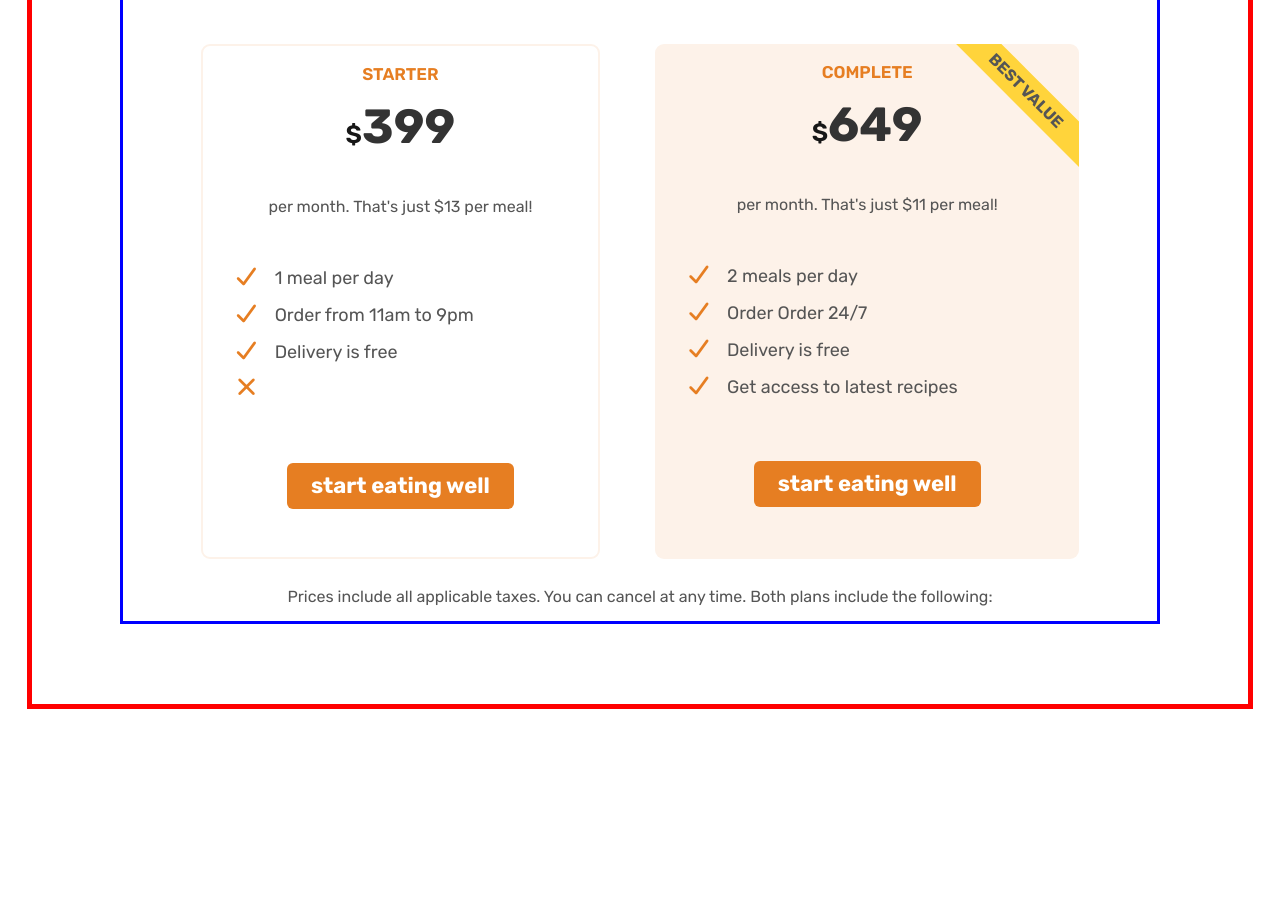
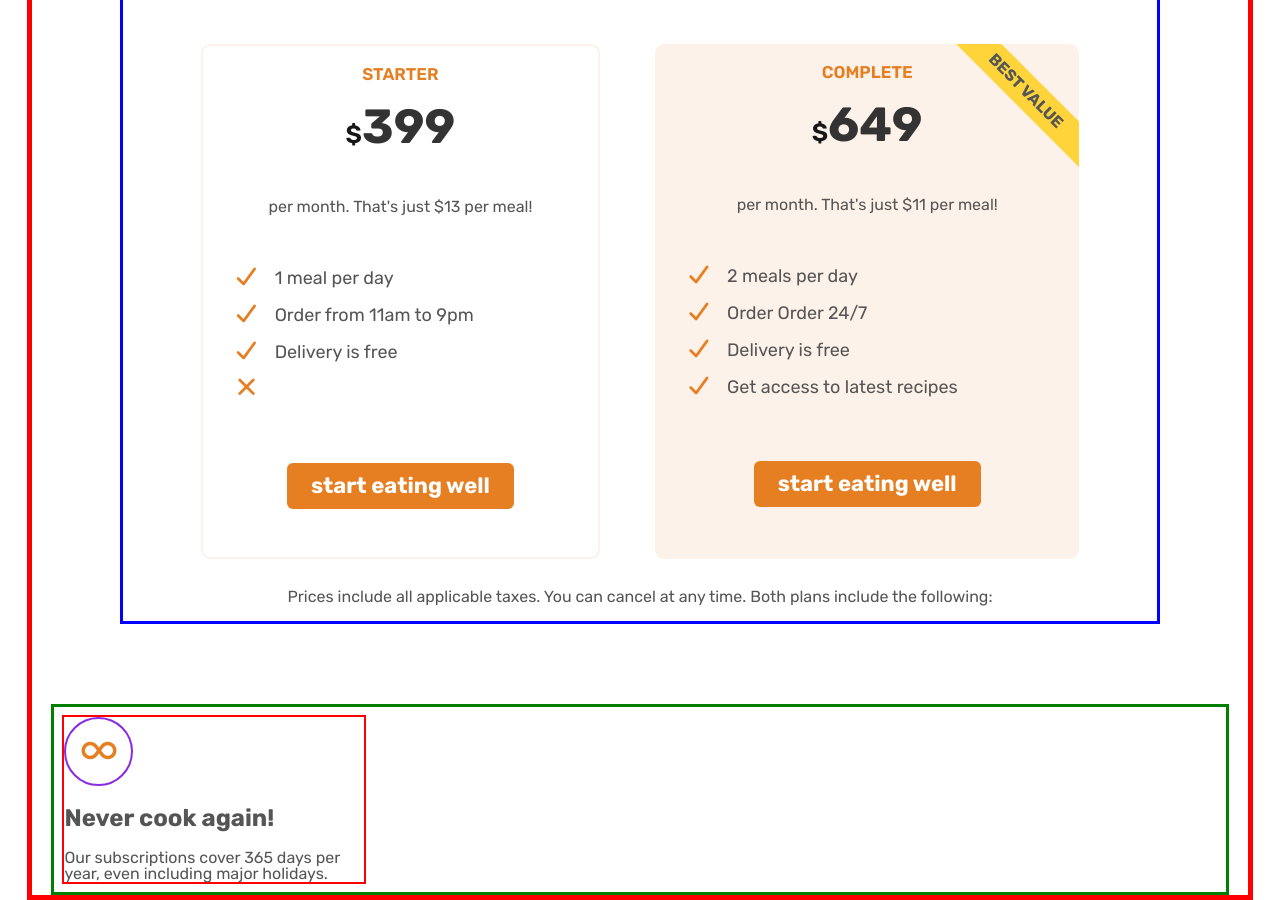
Before and after one commit to Nkululeko376/udemy-final-project, a plain HTML site: page index.html in a window 1280 px wide. Shown: the part 3741-4641 px from the top of the page. Before the commit the page ends 4450 px from the top, so only its background shows below. Drawn offline with Linux system fonts and the light colour scheme.

Commit message:
Working on the small grid about section

```diff
--- a/index.css
+++ b/index.css
@@ -627,3 +627,31 @@ main {
   color: white;
   cursor: pointer;
 }
+
+.feature-09 {
+  border: 3px solid green;
+  width: 95%;
+  margin: auto;
+  padding: 8px;
+}
+
+.feature-09-about-section {
+  border: 2px solid red;
+  width: 300px;
+  text-align: start;
+}
+
+.icon-div {
+  border: 2px solid blueviolet;
+  border-radius: 50%;
+  width: 65px;
+  height: 65px;
+  display: flex;
+  justify-content: center;
+  align-items: center;
+}
+
+.icon-div i {
+  font-size: 28px;
+  color: #e67e22;
+}
--- a/index.html
+++ b/index.html
@@ -421,6 +421,22 @@
             Both plans include the following:
           </p>
         </section>
+        <!-- ============================== -->
+        <section class="feature-09">
+          <div class="feature-09-about-section">
+            <div class="icon-div">
+              <i class="fa-solid fa-infinity"></i>
+            </div>
+            <h2>Never cook again!</h2>
+            <div>
+              Our subscriptions cover 365 days per year, even including major
+              holidays.
+            </div>
+            <!-- <p>Our subscriptions cover 365</p>
+            <p>days per year, even</p>
+            <p>including major holidays.</p> -->
+          </div>
+        </section>
       </section>
     </main>
     <!-- <i class="fa-solid fa-house"></i> -->
```
